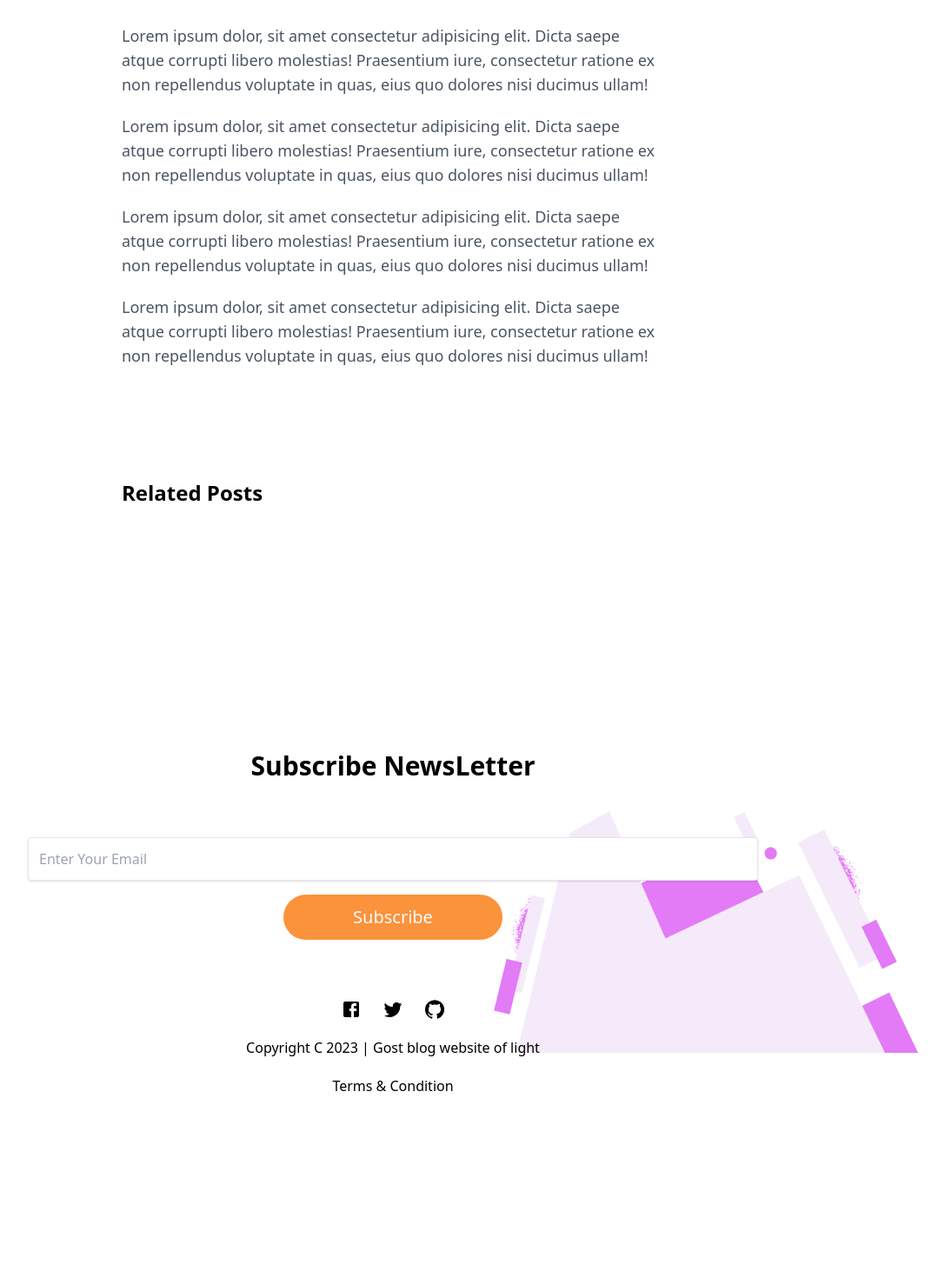
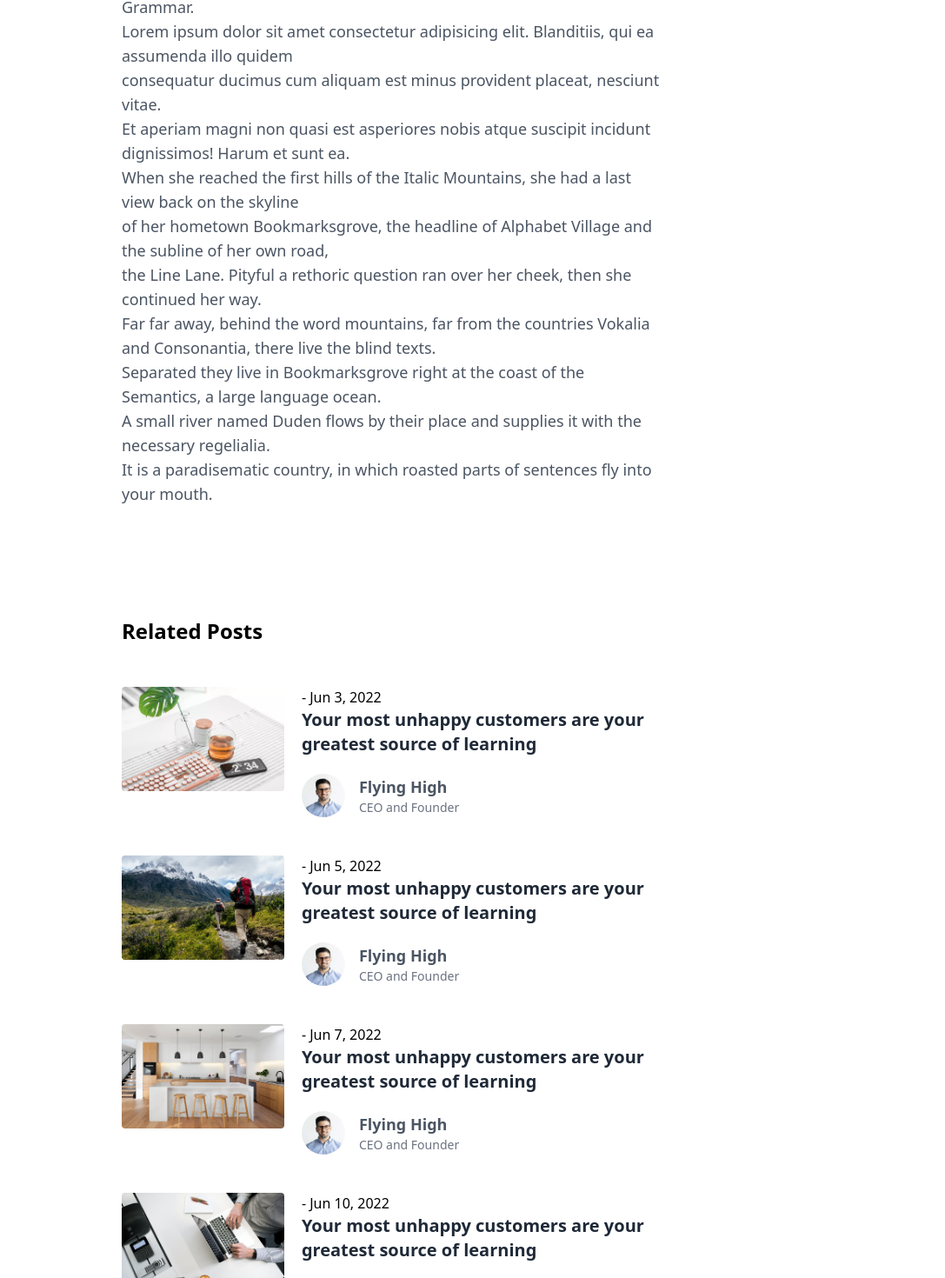
Before and after one commit to gostgmaer/simple-next-blog, a Next.js app: page /post/1 in a window 1280 px wide. Shown: the part 995-2465 px from the top of the page at 87% size, without its empty margins (188-1275 px from the left). Before the commit the page ends 2324 px from the top, so only its background shows below. Built offline with nearby package versions, Linux system fonts and the light colour scheme; no server answers.

Commit message:
updated Images

```diff
--- /dev/null
+++ b/src/components/childs/PostItem.jsx
@@ -0,0 +1,48 @@
+import Link from "next/link";
+import Image from "next/image";
+import Auther from "./Auther";
+const PostItem = ({ data, cate }) => {
+  return (
+    <div className="flex gap-5">
+      <div className="image flex flex-col justify-start">
+        <Link href={`/post/${data.id}`}>
+         {data?.img && <Image
+            src={data?.img}
+            alt=""
+            className="rounded"
+            width={"300"}
+            height={"260"}
+          />}
+        </Link>
+      </div>
+      <div className="info flex justify-center flex-col">
+        <div className="category">
+          {cate ? (
+            <></>
+          ) : (
+            <Link
+              className=" text-orange-600 hover:text-orange-800 "
+              href={"/cate"}
+            >
+              {data?.category}
+            </Link>
+          )}
+          <Link className=" text-grey-600 hover:text-grey-800" href={"/cate"}>
+            - {data?.published}
+          </Link>
+        </div>
+        <div className="title">
+          <Link
+            href={`/post/${data.id}`}
+            className=" text-xl font-bold text-gray-800 hover:text-gray-600"
+          >
+            {data?.title}
+          </Link>
+        </div>
+        <Auther user={data.author} />
+      </div>
+    </div>
+  );
+};
+
+export default PostItem;
--- a/src/components/childs/Postlist.jsx
+++ /dev/null
@@ -1,44 +0,0 @@
-import Link from "next/link"
-import Image from "next/image";
-import Auther from "./Auther";
-const PostItem = ({data,cate}) => {
-  return (
-    <div className="flex gap-5">
-    <div className="image flex flex-col justify-start">
-      <Link href={`/post/${data.id}`}>
-        <Image
-          src={data?.img}
-          alt=""
-          className="rounded"
-          width={"300"}
-          height={"260"}
-        />
-      </Link>
-    </div>
-    <div className="info flex justify-center flex-col">
-      <div className="category">
-      {cate ?<></> : <Link
-          className=" text-orange-600 hover:text-orange-800 "
-          href={"/cate"}
-        >
-          {data?.category}
-        </Link>}
-        <Link className=" text-grey-600 hover:text-grey-800" href={"/cate"}>
-          - {data?.published}
-        </Link>
-      </div>
-      <div className="title">
-        <Link
-          href={`/post/${data.id}`}
-          className=" text-xl font-bold text-gray-800 hover:text-gray-600"
-        >
-          {data?.title}
-        </Link>
-      </div>
-      <Auther user={data.author} />
-    </div>
-  </div>
-  )
-}
-
-export default PostItem
--- /dev/null
+++ b/src/components/childs/Postlist/index.js
@@ -0,0 +1,21 @@
+import { useFetcher } from "@/lib/fetcher";
+import PostItem from "../PostItem";
+
+const PostList = ({endpoint, title, cate }) => {
+
+    const { data, isError, isLoading } = useFetcher(`${endpoint}`);
+
+
+  return (
+    <div className={`py-10 ${title.toLowerCase()}`}>
+      <h2 className=" font-bold text-2xl py-12 text-start">{title}</h2>
+      <div className="flex flex-col gap-6">
+        {data?.map((item) => (
+          <PostItem key={item.id} data={item} cate={cate} />
+        ))}
+      </div>
+    </div>
+  );
+};
+
+export default PostList;
--- a/src/pages/post/[postId].js
+++ b/src/pages/post/[postId].js
@@ -1,5 +1,5 @@
 import Auther from "@/components/childs/Auther";
-import PostItem from "@/components/childs/Postlist";
+import PostList from "@/components/childs/Postlist";
 import Error from "@/components/error/Error";
 import Loading from "@/components/loaderscreen/Loading";
 import Layout from "@/layout";
@@ -26,62 +26,27 @@ const Post = () => {
         </div>
         <div className="post py-10">
           <h1 className=" font-bold text-4xl text-center">
-            You have been logged out due to inactivity.
+           {data.title}
           </h1>
           <p className=" text-grey-500 text-center text-xl">
-            Lorem ipsum dolor sit amet consectetur adipisicing elit. Atque
-            quidem temporibus doloribus in at ipsum animi deserunt sequi
+           {data.subtitle}
           </p>
           <div className="py-10">
             <Image
-              src={"/assets/images/img1.jpg"}
+              src= {data.img}
               alt=""
               className="rounded"
               width={"900"}
               height={"600"}
             />
           </div>
-          <div className="content text-gray-600 text-lg flex flex-col gap-5">
-            <p>
-              Lorem ipsum dolor, sit amet consectetur adipisicing elit. Dicta
-              saepe atque corrupti libero molestias! Praesentium iure,
-              consectetur ratione ex non repellendus voluptate in quas, eius quo
-              dolores nisi ducimus ullam!
-            </p>
-            <p>
-              Lorem ipsum dolor, sit amet consectetur adipisicing elit. Dicta
-              saepe atque corrupti libero molestias! Praesentium iure,
-              consectetur ratione ex non repellendus voluptate in quas, eius quo
-              dolores nisi ducimus ullam!
-            </p>
-            <p>
-              Lorem ipsum dolor, sit amet consectetur adipisicing elit. Dicta
-              saepe atque corrupti libero molestias! Praesentium iure,
-              consectetur ratione ex non repellendus voluptate in quas, eius quo
-              dolores nisi ducimus ullam!
-            </p>
-
-            <p>
-              Lorem ipsum dolor, sit amet consectetur adipisicing elit. Dicta
-              saepe atque corrupti libero molestias! Praesentium iure,
-              consectetur ratione ex non repellendus voluptate in quas, eius quo
-              dolores nisi ducimus ullam!
-            </p>
-          </div>
+          <div
+            dangerouslySetInnerHTML={{ __html: data.description }}
+            className="content whitespace-pre-line text-gray-600 text-lg flex flex-col gap-5"
+          ></div>
         </div>
         <div className="comment"></div>
-        <div className="related py-10">
-          <h2 className=" font-bold text-2xl py-12 text-start">
-            Related Posts
-          </h2>
-          <div className="flex flex-col gap-6">
-            {/* <PostItem />
-            <PostItem />
-            <PostItem />
-            <PostItem />
-            <PostItem /> */}
-          </div>
-        </div>
+        <PostList endpoint={"post"} title={"Related Posts"} cate />
       </section>
     </Layout>
   );
```
Also changed, not shown: src/components/sections/Sectionfour.js (+6 -3 lines).
